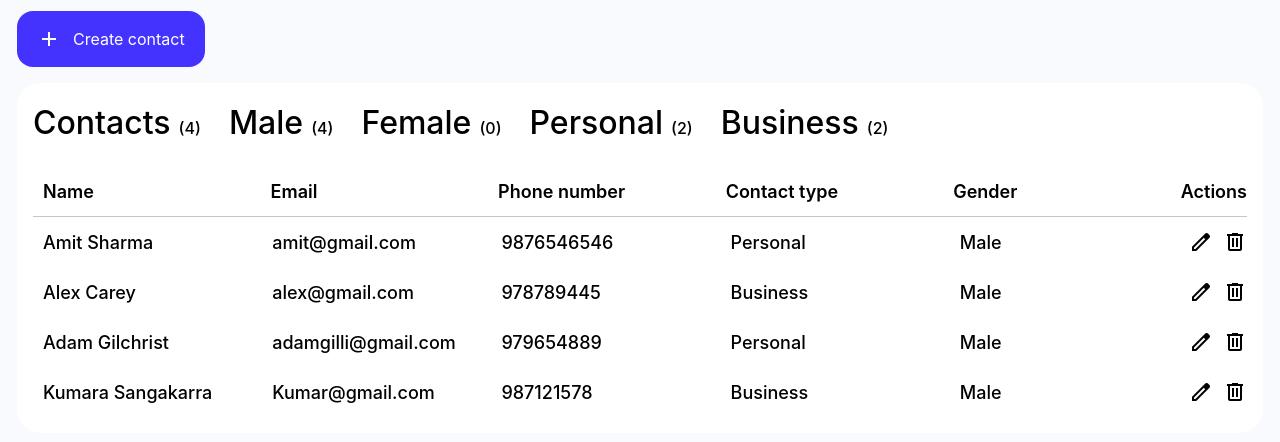
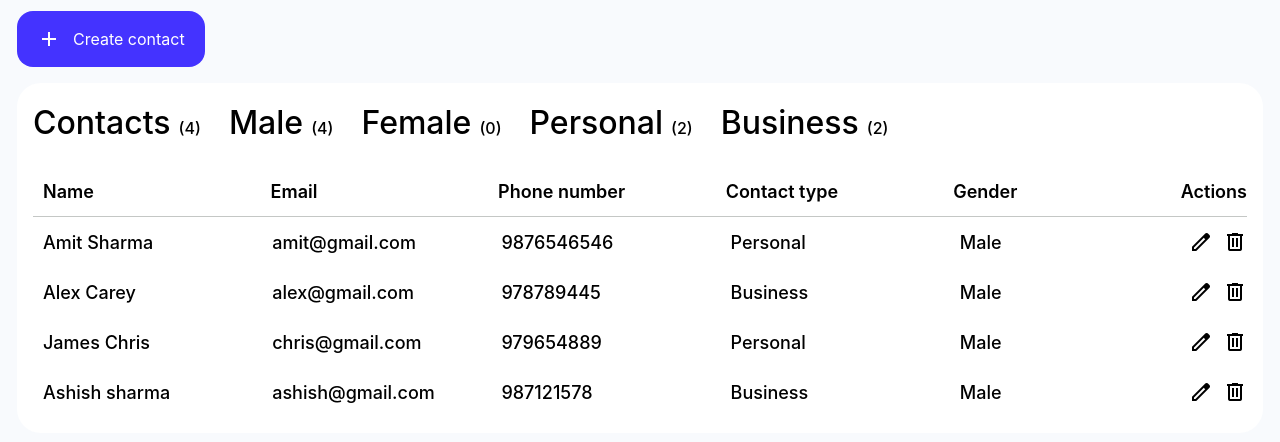
Before and after one commit to anugusaitejareddy/contacts-list, a React (Create React App) app: page / in a window 1280 px wide. Shown: the top 442 px of the page. Built offline with nearby package versions, Linux system fonts and the light colour scheme.

Commit message:
comments

```diff
--- a/src/components/ContactsList/ContactsList.js
+++ b/src/components/ContactsList/ContactsList.js
@@ -1,4 +1,3 @@
-import { useReducer } from "react";
 import styles from "./ContactsList.module.css";
 import CreateContact from "../CreateContact/CreateContact";
 import React from "react";
@@ -24,20 +23,20 @@ const initialContacts = [
   },
   {
     id: 3,
-    firstName: "Adam",
-    lastName: "Gilchrist",
+    firstName: "James",
+    lastName: "Chris",
     contactType: "Personal",
     phoneNumber: "979654889",
-    email: "adamgilli@gmail.com",
+    email: "chris@gmail.com",
     gender: "Male",
   },
   {
     id: 4,
-    firstName: "Kumara",
-    lastName: "Sangakarra",
+    firstName: "Ashish",
+    lastName: "sharma",
     contactType: "Business",
     phoneNumber: "987121578",
-    email: "Kumar@gmail.com",
+    email: "ashish@gmail.com",
     gender: "Male",
   },
 ];
@@ -71,12 +70,10 @@ function reducer(contactsList, action) {
 }
 
 function ContactsList() {
-  const [contactsList, dispatch] = useReducer(reducer, initialContacts);
+  const [contactsList, dispatch] = React.useReducer(reducer, initialContacts);
   const [createContact, setCreateContact] = React.useState(false);
   const [updateContact, setUpdateContact] = React.useState(false);
   const [selectedContact, setSelectedContact] = React.useState(0);
-
-  console.log(selectedContact);
 
   function handleCreateContact() {
     setCreateContact(false);
@@ -87,7 +84,6 @@ function ContactsList() {
   }
 
   function handleAddNewContact(newContact) {
-    console.log(newContact);
     dispatch({
       type: "create",
       newContact,
@@ -232,6 +228,3 @@ function ContactsList() {
 }
 
 export default ContactsList;
-
-// Please create a Contact List app in React with CRUD operations. Kindly use dummy data to drive the app instead of APIs. The app should only use functional components. It should manage business and personal contacts.
-// The app should also keep a running tally of the number of Male and Female Contacts and the number of Personal and Business Contacts.This information should be displayed in the UI
```
